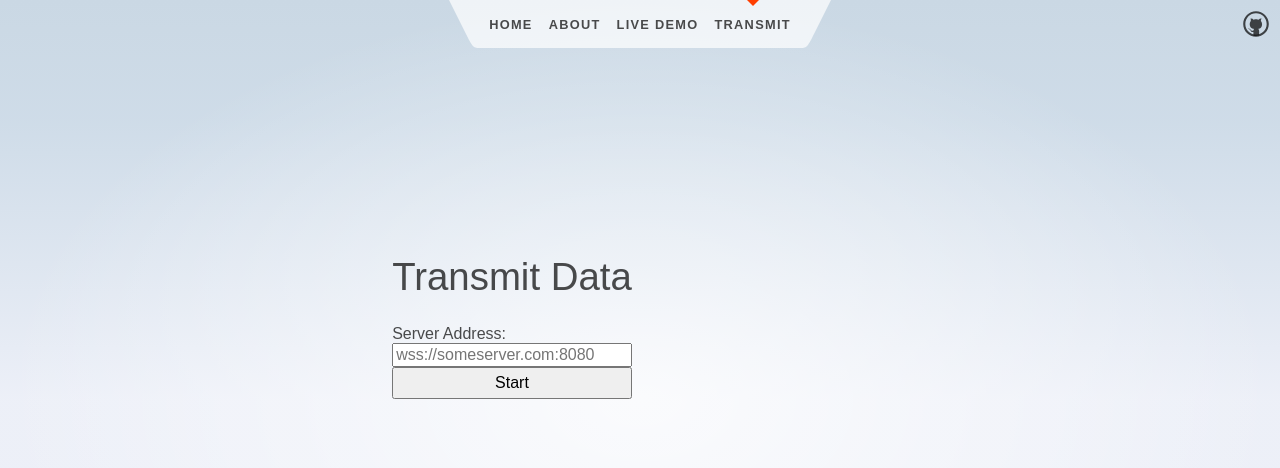
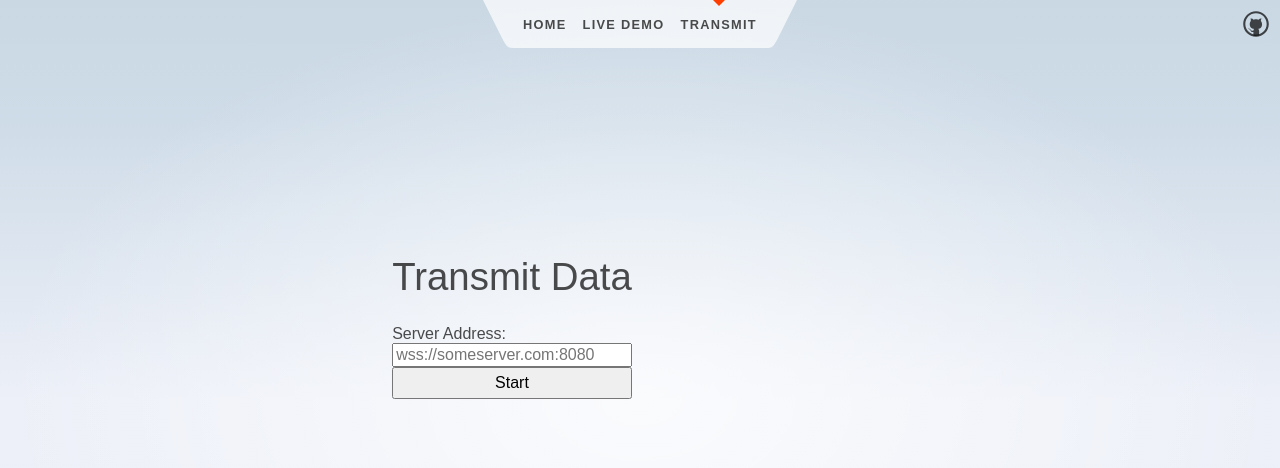
Before and after one commit to LucasIkuhara/web-sensors, a SvelteKit app: page /headless in a window 1280 px wide. Shown: the top 468 px of the page. Built offline with nearby package versions, Linux system fonts and the light colour scheme.

Commit message:
chore: remove unused about tab

```diff
--- a/src/ports/Extractor.ts
+++ b/src/ports/Extractor.ts
@@ -34,7 +34,7 @@ export type AccelerationData = {
     }
 }
 
-export type SensorData = GpsData;
+export type SensorData = GpsData | OrientationData | AccelerationData;
 
 
 /**
--- a/src/ports/ISensorData.ts
+++ b/src/ports/ISensorData.ts
@@ -1,3 +1,5 @@
+import type { SensorData } from "./Extractor";
+
 /**
  * An entity capable of transmitting sensor data.
  */
--- a/src/routes/Header.svelte
+++ b/src/routes/Header.svelte
@@ -12,9 +12,6 @@
 		<ul>
 			<li aria-current={$page.url.pathname === '/' ? 'page' : undefined}>
 				<a href="./">Home</a>
-			</li>
-			<li aria-current={$page.url.pathname === '/about' ? 'page' : undefined}>
-				<a href="./about">About</a>
 			</li>
 			<li aria-current={$page.url.pathname.startsWith('/live-demo') ? 'page' : undefined}>
 				<a href="./live-demo">Live Demo</a>
```
